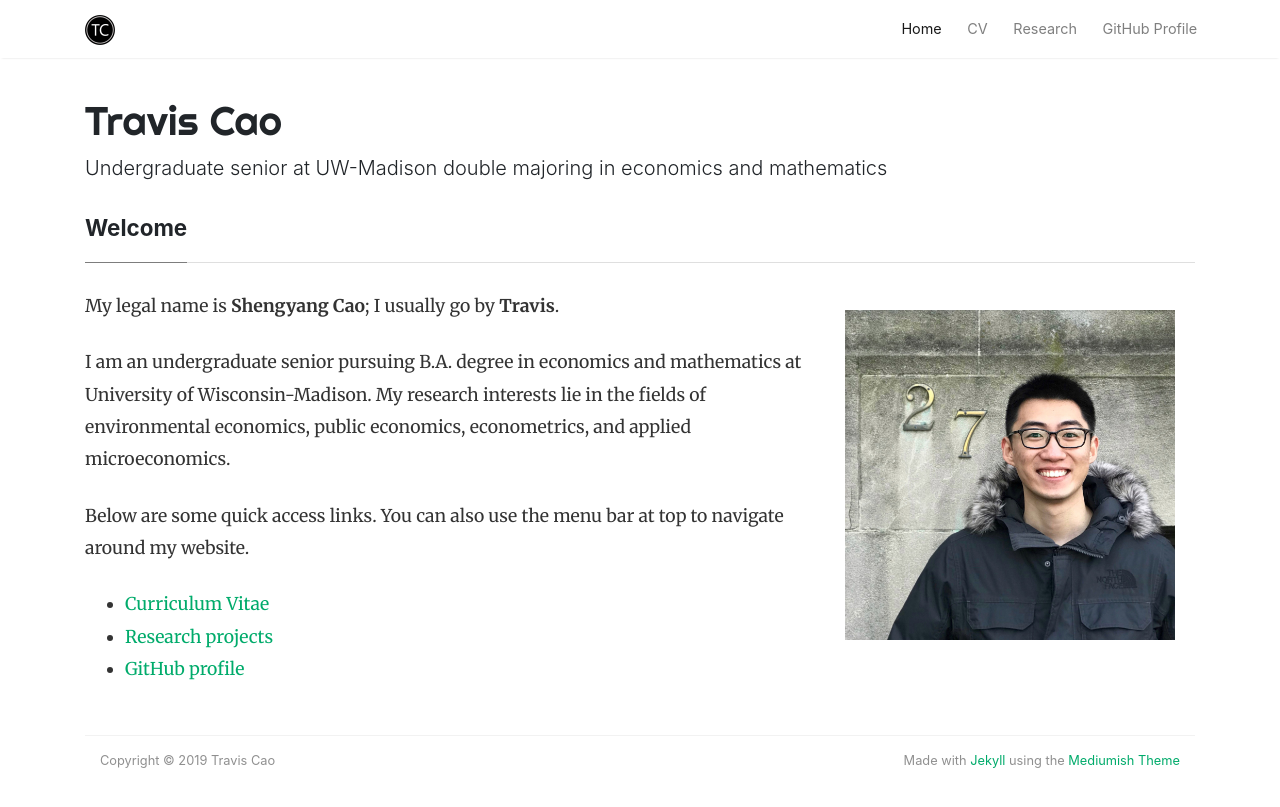
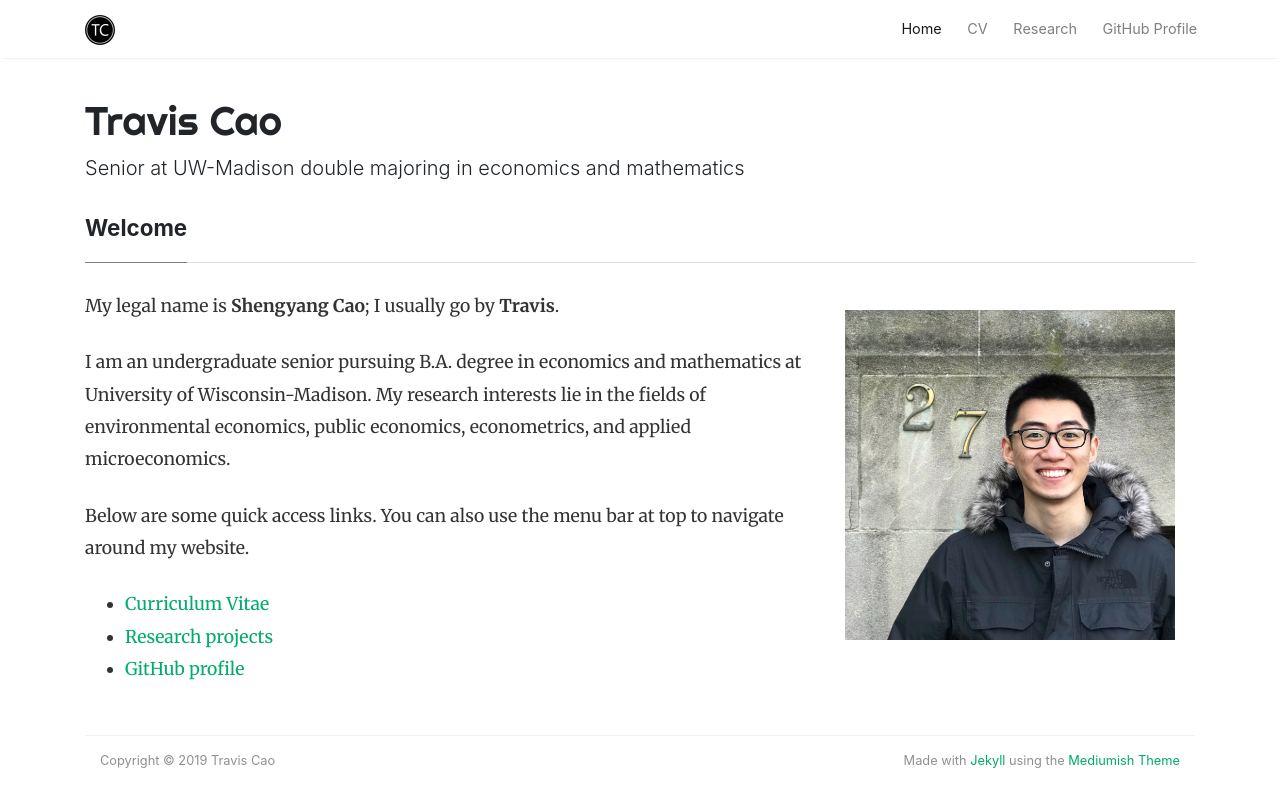
Before and after one commit to scaotravis/scaotravis.github.io, a Jekyll site: the page built from index.html, in a window 1280 px wide. Shown: the top 807 px of the page. Built offline with Jekyll 4.4.1, drawn with Linux system fonts in a browser that asks for light colours; nearby versions of some CDN libraries; the list of posts is cut into pages by our own code; comment, search, counter and statistics services are not loaded.

Commit message:
update description

```diff
--- a/_config.yml
+++ b/_config.yml
@@ -1,7 +1,7 @@
 # Site
 name: "Travis Cao"
-description: "Undergraduate senior at UW-Madison double majoring in economics and mathematics"
-meta_description: "Undergraduate senior at UW-Madison double majoring in economics and mathematics"
+description: "Senior at UW-Madison double majoring in economics and mathematics"
+meta_description: "Senior at UW-Madison double majoring in economics and mathematics"
 logo: 'assets/images/logo.png'
 baseurl: ''
 # disqus: 'demowebsite'
```
Also changed, not shown: 7 other files.
